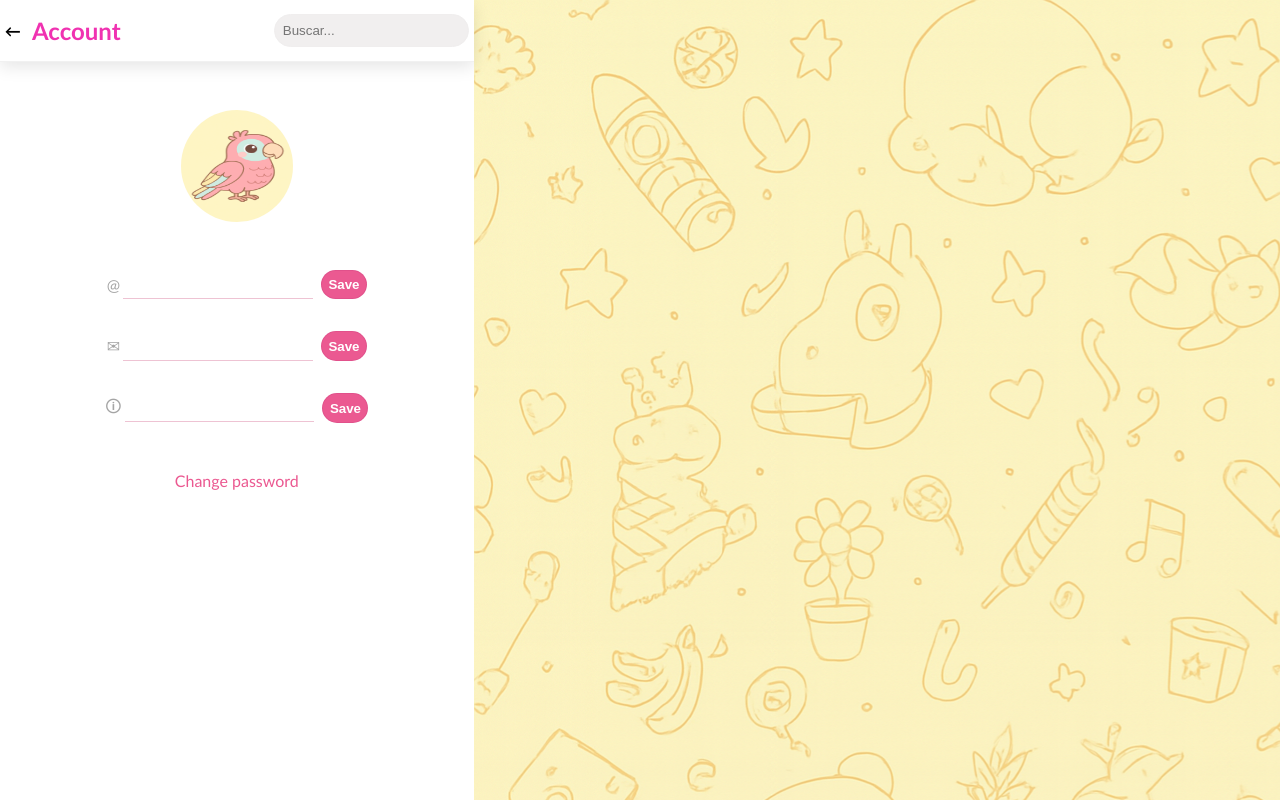
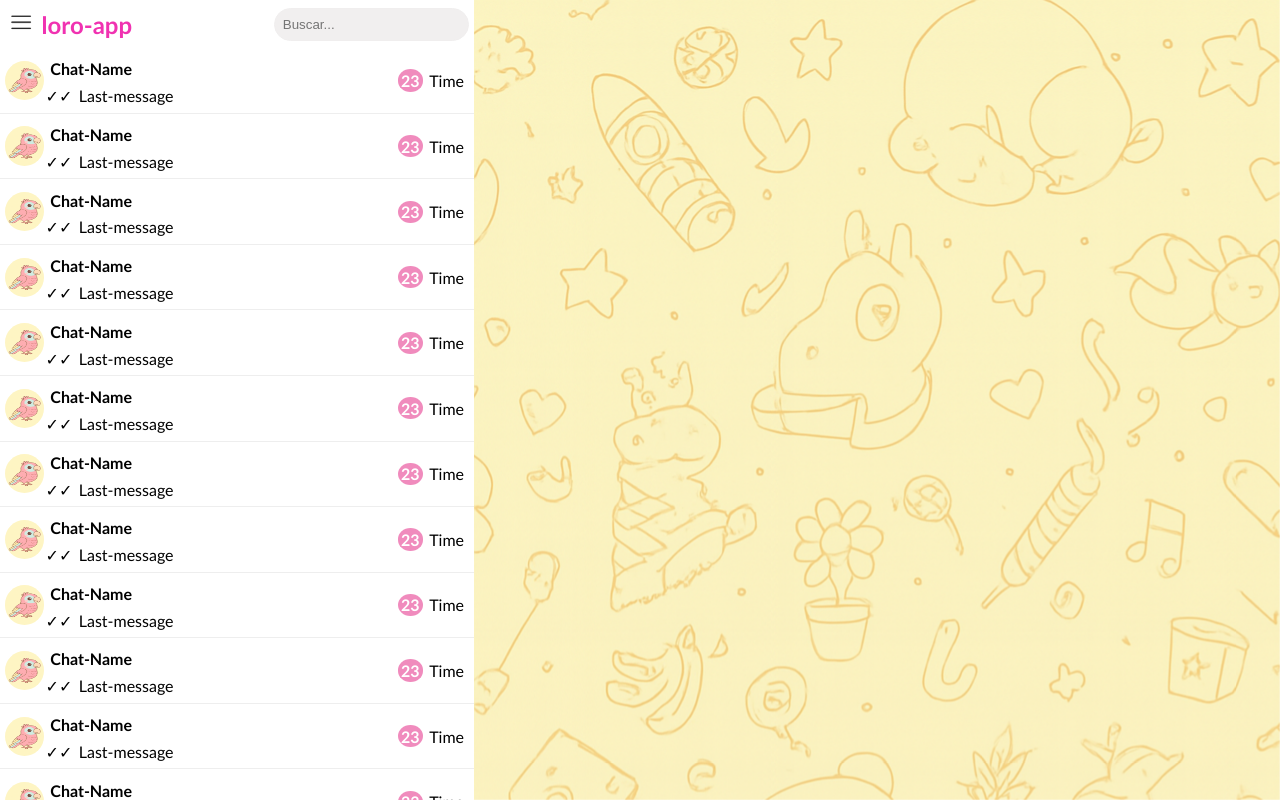
Before and after one commit to calimits/loro-web, a React (Vite) app: page / in a window 1280 px wide. Built offline with nearby package versions, Linux system fonts and the light colour scheme.

Commit message:
added a view manager

```diff
--- a/src/App.jsx
+++ b/src/App.jsx
@@ -1,5 +1,5 @@
 import { Route, BrowserRouter as Router, Routes } from "react-router-dom"
-import HomeView from "./components/Views/HomeView"
+import CurrentView from "./components/Views/CurrentView"
 import SignUpView from "./components/Views/SignUpView"
 import LoginView from "./components/Views/LoginView"
 import LogoutView from "./components/Views/LogoutView"
@@ -10,7 +10,7 @@ function App() {
     <>
       <Router>
         <Routes>
-          <Route path="/" element={<HomeView/>}></Route>
+          <Route path="/" element={<CurrentView/>}></Route>
           <Route path="/sign-up" element={<SignUpView/>}></Route>
           <Route path="/login" element={<LoginView/>}></Route>
           <Route path="/logout" element={<LogoutView/>}></Route>
--- a/src/components/HeaderBar/index.jsx
+++ b/src/components/HeaderBar/index.jsx
@@ -1,14 +1,17 @@
 import "./HeaderBar.css"
 import menuIcon from "../../assets/menu-icon.png"
+import { useCurrentView } from "../ViewManager/context/currentViewContext"
 
 export default function HeaderBar() {
+    const {setCurrentView} = useCurrentView();
+
     return (
         <header className="header-bar">
             <div className="to-left">
                 <div className="dropDown-menu">
                     <img src={menuIcon} className="menu-icon dropDown-btn"/>
                     <div className="dropDown-content">
-                        <p className="options">Account</p>
+                        <p className="options" onClick={(e) => setCurrentView("profile")}>Account</p>
                     </div>
                 </div>
                 <h2 className="app-title">loro-app</h2>
--- /dev/null
+++ b/src/components/View/index.jsx
@@ -0,0 +1,5 @@
+
+
+export default function View({view, element}) {
+    return <>{element}</>
+}
--- /dev/null
+++ b/src/components/ViewManager/context/currentViewContext.jsx
@@ -0,0 +1,19 @@
+import { createContext, useContext, useState } from "react";
+
+const CurrentViewContext = createContext();
+
+export const CurrentViewProvider = ({children}) => {
+    const [currentView, setCurrentView] = useState('home');
+
+    return (
+        <CurrentViewContext.Provider value={{currentView, setCurrentView}}>
+            {children}
+        </CurrentViewContext.Provider>
+    );
+}
+
+export const useCurrentView = () => {
+    const context = useContext(CurrentViewContext);
+    if (!context) throw new Error("useCurrentView not inside provider");
+    return context;
+}
--- /dev/null
+++ b/src/components/ViewManager/index.jsx
@@ -0,0 +1,13 @@
+import React from "react"
+import "./ViewManager.css"
+import { useCurrentView } from "./context/currentViewContext";
+
+export default function ViewManeger({children}) {
+    const {currentView} = useCurrentView();
+
+    const currentChild = React.Children.toArray(children).find(
+        child => child.props.view === currentView
+    );
+
+    return currentChild ? React.cloneElement(currentChild) : null;
+}
--- a/src/components/Views/HomeView/HomeView.css
+++ b/src/components/Views/CurrentView/CurrentView.css
@@ -1,6 +1,6 @@
 
 
-.home-view {
+.current-view {
     display: flex;
 }
 
@@ -19,7 +19,7 @@
         display: none;
     }
 
-    .home-view {
+    .current-view {
         display: block;
     }
     .chat-back {
--- /dev/null
+++ b/src/components/Views/CurrentView/index.jsx
@@ -0,0 +1,22 @@
+import "./CurrentView.css"
+import Home from "../../Home"
+import Chat from "../../Chat"
+import ProfilePanel from "../../ProfilePanel"
+import View from "../../View"
+import ViewManeger from "../../ViewManager"
+import { CurrentViewProvider } from "../../ViewManager/context/currentViewContext"
+
+export default function CurrentView() {
+    return (
+        <div className="current-view">
+            <CurrentViewProvider>
+                <ViewManeger>
+                    <View view="home" element={<Home/>}/>
+                    <View view="profile" element={<ProfilePanel/>}/>
+                </ViewManeger>
+            </CurrentViewProvider>
+            <div className="space-background"></div>
+            {/*<Chat/>*/}
+        </div>
+    )
+}
--- a/src/components/Views/HomeView/index.jsx
+++ /dev/null
@@ -1,16 +0,0 @@
-import "./HomeView.css"
-import Home from "../../Home"
-import Chat from "../../Chat"
-import ProfilePanel from "../../ProfilePanel"
-
-
-export default function HomeView() {
-    return(
-        <div className="home-view">
-            <ProfilePanel/>
-            {/*<Home/>*/}
-            <div className="space-background"></div>
-            {/*<Chat/>*/}
-        </div>
-    )
-}
```
Also changed, not shown: src/components/ViewManager/ViewManager.css (added).
